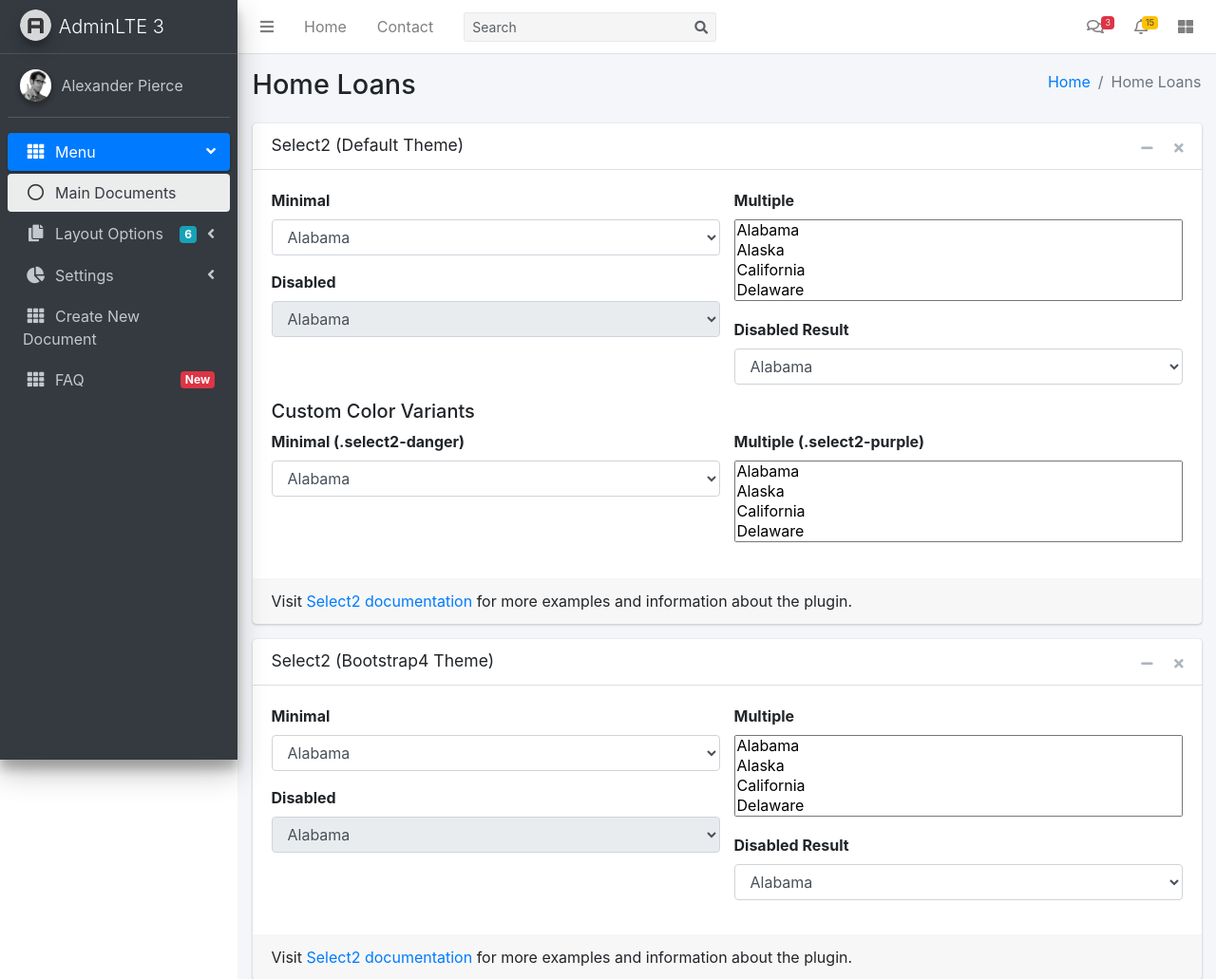
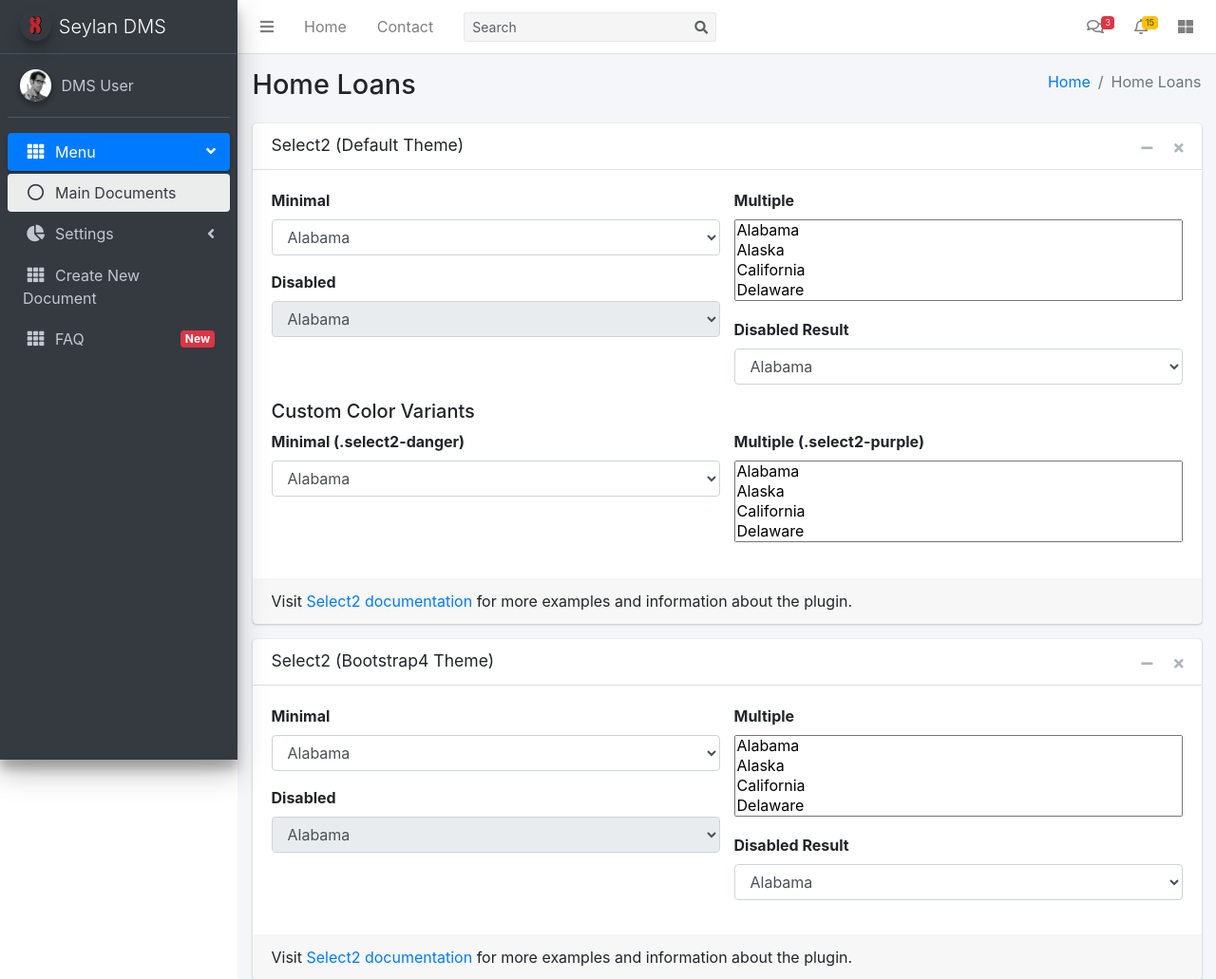
Before and after one commit to cheythi/dms, a CodeIgniter app: a page that uses application/views/templates/sidebar.php in a window 1280 px wide. Shown: the top 1031 px of the page at 95% size. Run offline with CodeIgniter, Linux system fonts and the light colour scheme; some libraries are stand-ins or nearby versions.

Commit message:
added logo

```diff
--- a/application/views/templates/sidebar.php
+++ b/application/views/templates/sidebar.php
@@ -2,9 +2,9 @@
   <aside class="main-sidebar sidebar-dark-primary elevation-4">
     <!-- Brand Logo -->
     <a href="<?php echo base_url(); ?>/assets/index3.html" class="brand-link">
-      <img src="<?php echo base_url(); ?>/assets/dist/img/AdminLTELogo.png" alt="AdminLTE Logo" class="brand-image img-circle elevation-3"
+      <img src="<?php echo base_url(); ?>/assets/images/seylan_logo.png" alt="AdminLTE Logo" class="brand-image img-circle elevation-3"
            style="opacity: .8">
-      <span class="brand-text font-weight-light">AdminLTE 3</span>
+      <span class="brand-text font-weight-light">Seylan DMS</span>
     </a>
 
     <!-- Sidebar -->
@@ -15,7 +15,7 @@
           <img src="<?php echo base_url(); ?>/assets/dist/img/user2-160x160.jpg" class="img-circle elevation-2" alt="User Image">
         </div>
         <div class="info">
-          <a href="<?php echo base_url(); ?>/assets/#" class="d-block">Alexander Pierce</a>
+          <a href="<?php echo base_url(); ?>/assets/#" class="d-block">DMS User</a>
         </div>
       </div>
 
@@ -42,60 +42,7 @@
 
             </ul>
           </li>
-          <li class="nav-item has-treeview">
-            <a href="<?php echo base_url(); ?>/assets/#" class="nav-link">
-              <i class="nav-icon fas fa-copy"></i>
-              <p>
-                Layout Options
-                <i class="fas fa-angle-left right"></i>
-                <span class="badge badge-info right">6</span>
-              </p>
-            </a>
-            <ul class="nav nav-treeview">
-              <li class="nav-item">
-                <a href="<?php echo base_url(); ?>/assets/pages/layout/top-nav.html" class="nav-link">
-                  <i class="far fa-circle nav-icon"></i>
-                  <p>Top Navigation</p>
-                </a>
-              </li>
-              <li class="nav-item">
-                <a href="<?php echo base_url(); ?>/assets/pages/layout/top-nav-sidebar.html" class="nav-link">
-                  <i class="far fa-circle nav-icon"></i>
-                  <p>Top Navigation + Sidebar</p>
-                </a>
-              </li>
-              <li class="nav-item">
-                <a href="<?php echo base_url(); ?>/assets/pages/layout/boxed.html" class="nav-link">
-                  <i class="far fa-circle nav-icon"></i>
-                  <p>Boxed</p>
-                </a>
-              </li>
-              <li class="nav-item">
-                <a href="<?php echo base_url(); ?>/assets/pages/layout/fixed-sidebar.html" class="nav-link">
-                  <i class="far fa-circle nav-icon"></i>
-                  <p>Fixed Sidebar</p>
-                </a>
-              </li>
-              <li class="nav-item">
-                <a href="<?php echo base_url(); ?>/assets/pages/layout/fixed-topnav.html" class="nav-link">
-                  <i class="far fa-circle nav-icon"></i>
-                  <p>Fixed Navbar</p>
-                </a>
-              </li>
-              <li class="nav-item">
-                <a href="<?php echo base_url(); ?>/assets/pages/layout/fixed-footer.html" class="nav-link">
-                  <i class="far fa-circle nav-icon"></i>
-                  <p>Fixed Footer</p>
-                </a>
-              </li>
-              <li class="nav-item">
-                <a href="<?php echo base_url(); ?>/assets/pages/layout/collapsed-sidebar.html" class="nav-link">
-                  <i class="far fa-circle nav-icon"></i>
-                  <p>Collapsed Sidebar</p>
-                </a>
-              </li>
-            </ul>
-          </li>
+
           <li class="nav-item has-treeview">
             <a href="<?php echo base_url(); ?>/assets/#" class="nav-link">
               <i class="nav-icon fas fa-chart-pie"></i>
```
